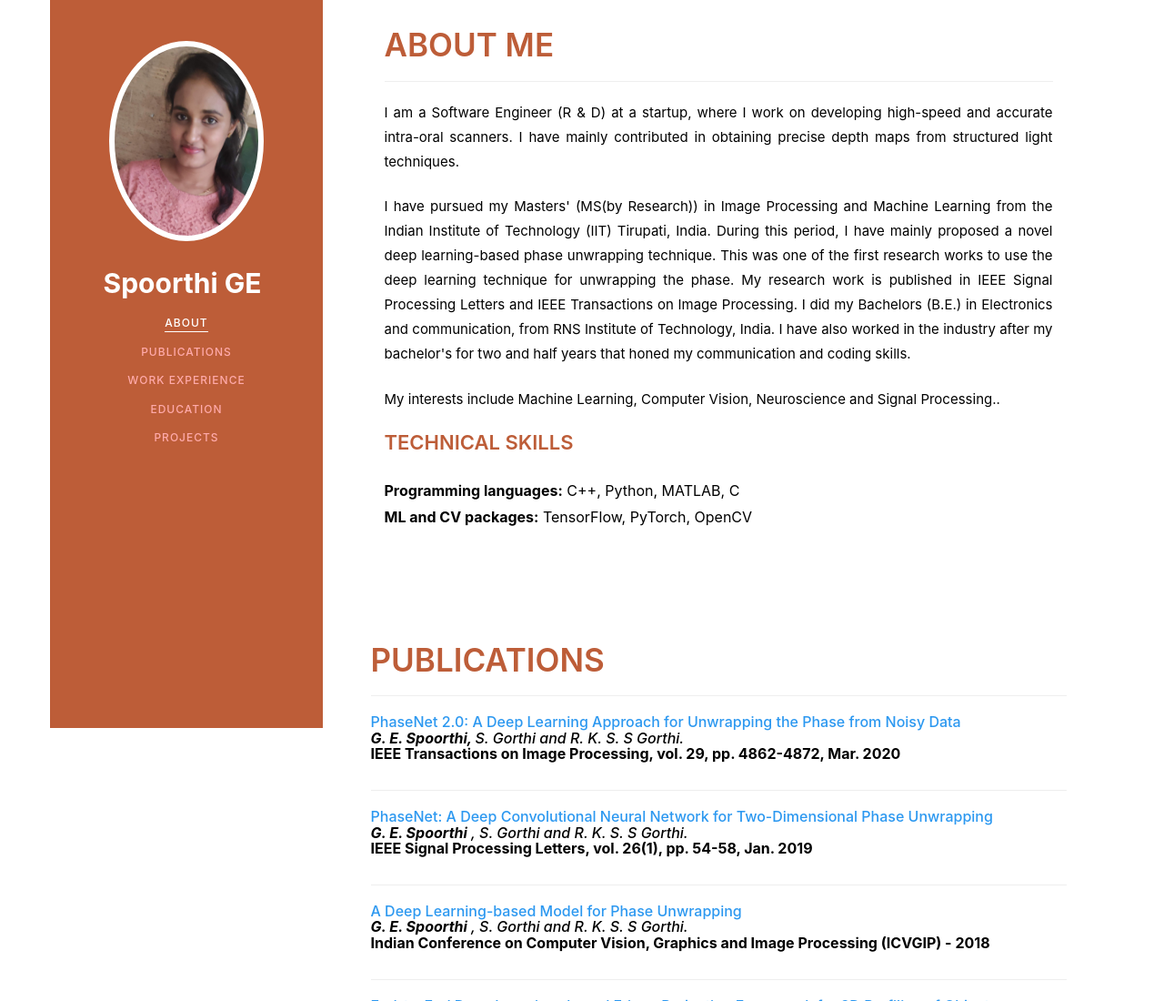
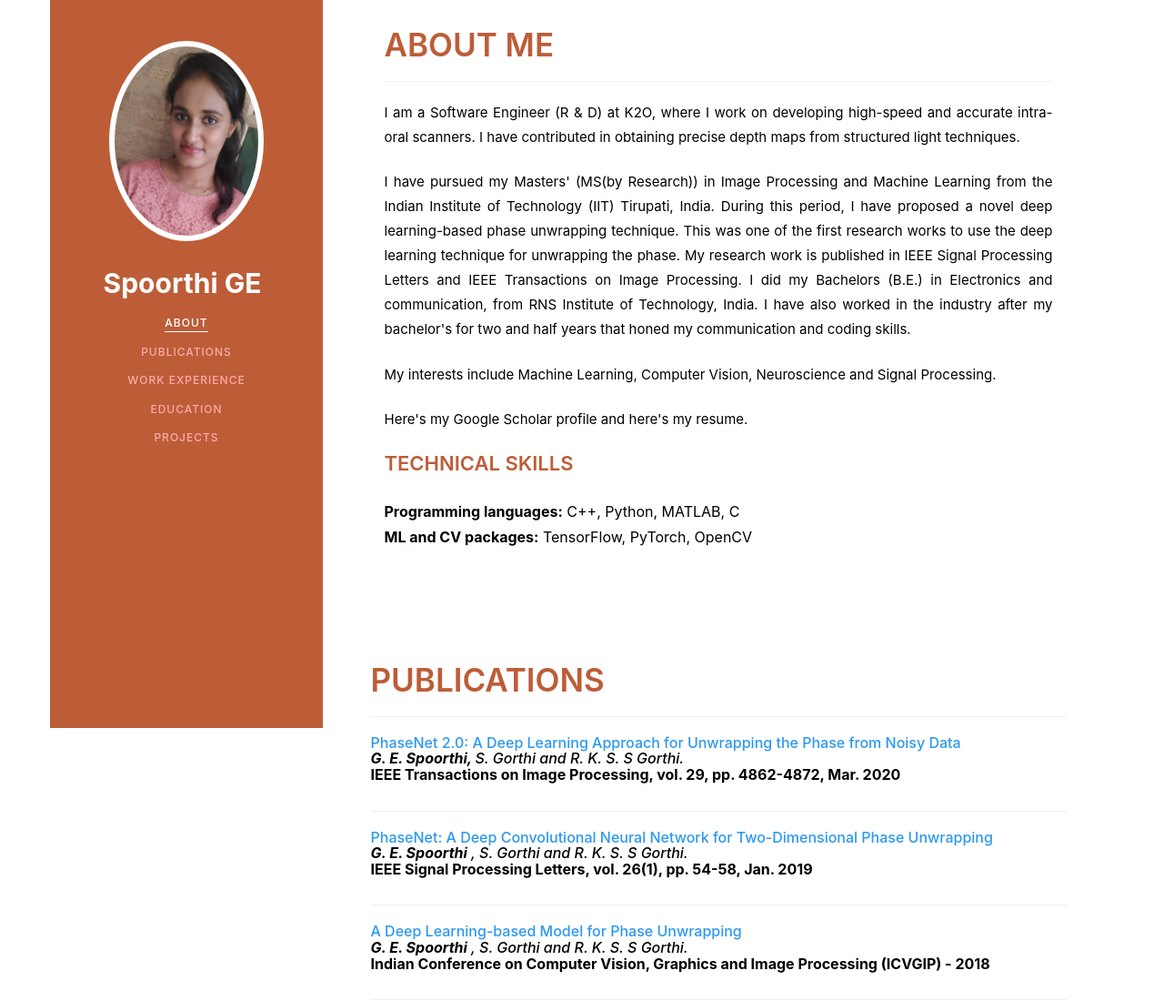
Before and after one commit to SpoorthiGE/CV, a plain HTML site: page index.html in a window 1280 px wide. Shown: the top 1100 px of the page at 91% size. Drawn offline with Linux system fonts and the light colour scheme; a web font is replaced by a local one.

Commit message:
Update index.html

```diff
--- a/index.html
+++ b/index.html
@@ -86,21 +86,24 @@
                                             <h2>About Me</h2>
                                             <hr>
                                             <p>
-                                                I am a Software Engineer (R & D) at a startup, where I work on developing high-speed and accurate intra-oral scanners.
-                                                I have mainly contributed in obtaining precise depth maps from structured light techniques.
+                                                I am a Software Engineer (R & D) at K2O, where I work on developing high-speed and accurate intra-oral scanners.
+                                                I have contributed in obtaining precise depth maps from structured light techniques.
 
                                             </p>
                                             <p>
                                                 I have pursued my Masters' (MS(by Research)) in Image Processing and Machine Learning from the Indian Institute of Technology (IIT) Tirupati, India.
-                                                During this period, I have mainly proposed a novel deep learning-based phase unwrapping technique.
+                                                During this period, I have proposed a novel deep learning-based phase unwrapping technique.
                                                 This was one of the first research works to use the deep learning technique for unwrapping the phase.
                                                 My research work is published in IEEE Signal Processing Letters and IEEE Transactions on Image Processing.
                                                 I did my Bachelors (B.E.) in Electronics and communication, from RNS Institute of Technology, India.
                                                 I have also worked in the industry after my bachelor's for two and half years that honed my communication and coding skills.
                                             </p>
                                             <p>
-                                                My interests include Machine Learning, Computer Vision, Neuroscience and Signal Processing..
+                                                My interests include Machine Learning, Computer Vision, Neuroscience and Signal Processing.
                                             </p>
+                                            <p>
+                                           Here's my Google Scholar profile and here's my  resume.
+                                               </p>
 
                                             <h2 style="font-size: 22px">Technical Skills</h2><br />
                                             <p style="font-size: 16px">
```
